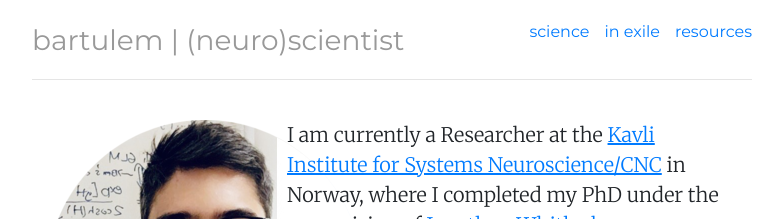
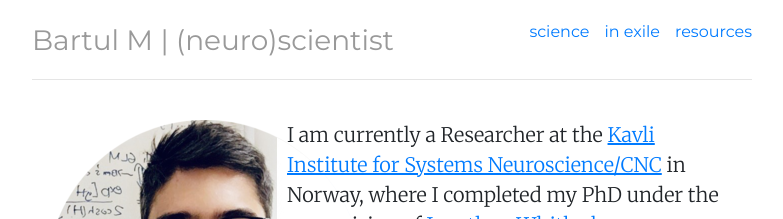
Before and after one commit to bartulem/bartulem.github.io, a Jekyll site: the page built from index.html, in a window 1280 px wide. Shown: the top 219 px of the page, without its empty margins (248-1031 px from the left). Built offline with Jekyll 4.4.1, drawn with Linux system fonts in a browser that asks for light colours.

Commit message:
Update header.html

```diff
--- a/_includes/header.html
+++ b/_includes/header.html
@@ -4,5 +4,5 @@
 		<li class="{{ page.inexile }}"><a href="/inexile" title="inexile">in exile</a></li>
 		<li class="{{ page.resources }}"><a href="/resources" title="resources">resources</a></li>
 	</ul>
-	<h3 class="text-muted"><a href="/">bartulem | (neuro)scientist</a></h3>
+	<h3 class="text-muted"><a href="/">Bartul M | (neuro)scientist</a></h3>
 </div> <!-- /header -->
```
